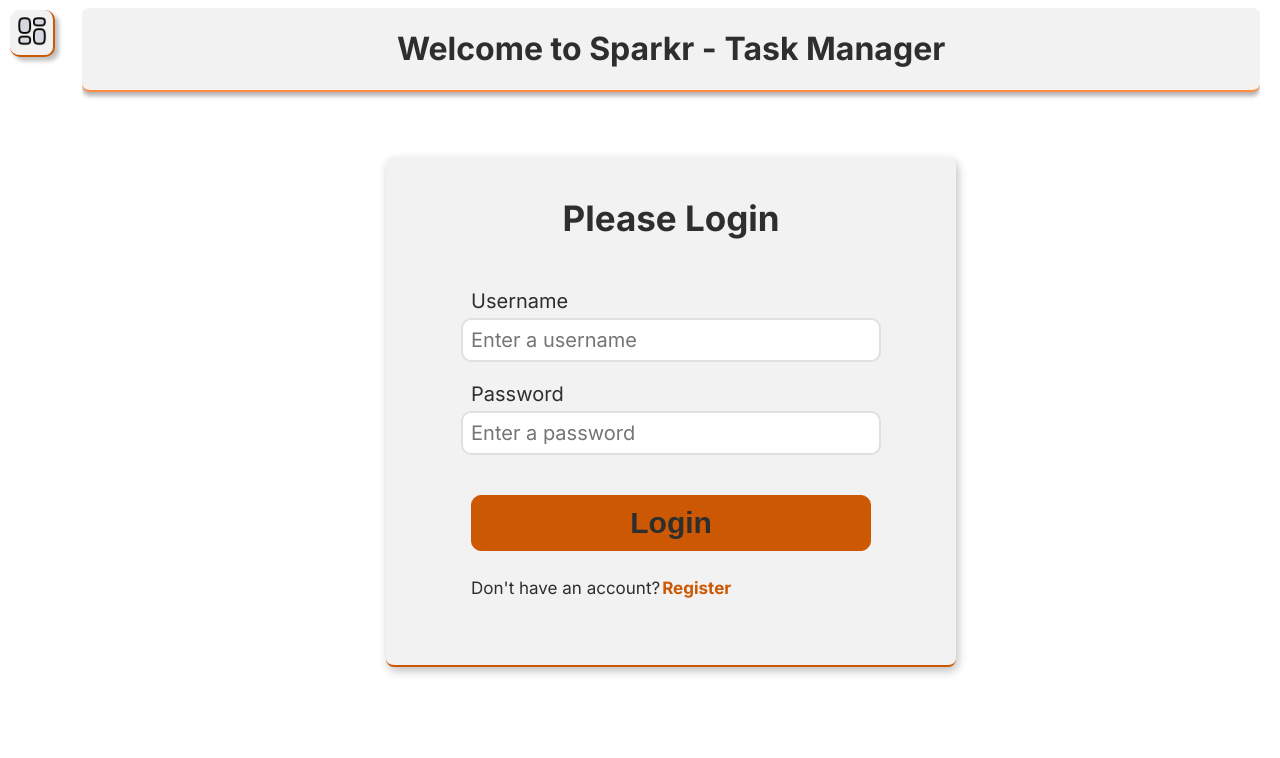
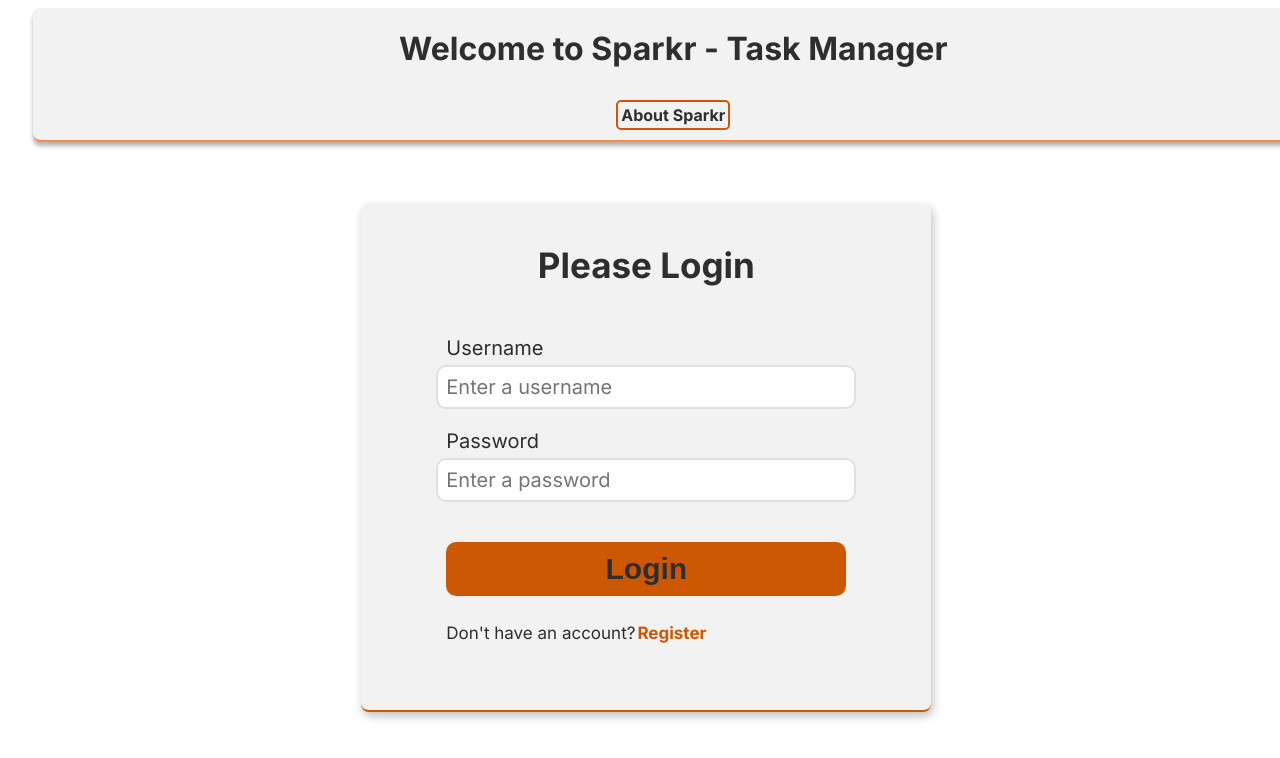
Before and after one commit to Emberalive/taskManager, a React (Vite) app: page / in a window 1280 px wide. Shown: the top 758 px of the page. Built offline with nearby package versions, Linux system fonts and the light colour scheme.

Commit message:
I removed the side menu, and added the naviogation to the header component.  also set the header and the group navigation to be fixed so it stays at the top of the screen

```diff
--- a/src/App.jsx
+++ b/src/App.jsx
@@ -14,7 +14,7 @@ import AboutUs from "./components/AboutUs.jsx";
 
 export default function App () {
 
-    const api_ip = "https://sparkr-api.emberalive.com";
+    const api_ip = "http://localhost:7000";
 
 
     const [isDarkMode, setDarkMode] = useState(false);
@@ -51,6 +51,7 @@ export default function App () {
 
     function AddCompletedTasks(id) {
         let taskToComplete = tasks.find((task) => task.id === id);
+
         if (!taskToComplete) return;
 
         setCompletedTasks((prevCompleted) => [...prevCompleted, taskToComplete]);
@@ -107,7 +108,7 @@ export default function App () {
 
     const [user, setUser] = useState({})
 
-    const [menuIsOpen, setMenuIsOpen] = useState(false)
+    // const [menuIsOpen, setMenuIsOpen] = useState(false)
 
     const [activeView, setActiveView] = useState('login'); // 'tasks', 'completed', or 'profile'
 
@@ -119,11 +120,11 @@ export default function App () {
         setActiveView(view)
     }
 
-    function toggleMenu() {
-        setMenuIsOpen(prev => {
-            return !prev
-        })
-    }
+    // function toggleMenu() {
+    //     setMenuIsOpen(prev => {
+    //         return !prev
+    //     })
+    // }
 
     function deleteTask (id) {
         const updatedTask = tasks.filter(task => task.id !== id)
@@ -144,19 +145,11 @@ export default function App () {
     return (
     <>
         {globalError !== "" && <GlobalError globalError={globalError} />}
-
-        <div
-        style={{
-                    display: 'grid',
-                    gridTemplateColumns: menuIsOpen ? '200px 1fr' : '50px 1fr',
-                    transition: 'grid-template-columns 0.5s ease',
-                }}
-        >
-            <Menu menuIsOpen={menuIsOpen} toggle={() => toggleMenu()}
-                   toggleView={toggleActiveView}
-                  loggedIn={loggedIn}
-                  activeView={activeView}
-            />
+            {/*<Menu menuIsOpen={menuIsOpen} toggle={() => toggleMenu()}*/}
+            {/*       toggleView={toggleActiveView}*/}
+            {/*      loggedIn={loggedIn}*/}
+            {/*      activeView={activeView}*/}
+            {/*/>*/}
             <main>
                 <Header activeView={activeView}
                         setGroups={setGroups}
@@ -169,6 +162,8 @@ export default function App () {
                         groups={groups}
                         handleGlobalError={handleGlobalError}
                         api={api_ip}
+                        toggleView={toggleActiveView}
+                        loggedIn={loggedIn}
                 />
                 {globalError !== "" && <GlobalError globalError={globalError} />}
 
@@ -201,6 +196,7 @@ export default function App () {
                                  taskError={taskError}
                                  handleGlobalError={handleGlobalError}
                                  api={api_ip}
+                                 activeView={activeView}
                     />}
                 {activeView === 'profile' && <Profile user={user}
                                                       setUser={setUser}
@@ -210,7 +206,20 @@ export default function App () {
                                                       setDarkMode={setDarkMode}
                                                       api={api_ip}
                 />}
-                {activeView === 'completed' && <CompletedTasks tasks={completedTasks} deleteTask={deleteTask}/>}
+                {activeView === 'completed' && <TaskDetails tasks={completedTasks}
+                                                            deleteTask={deleteTask}
+                                                            AddCompletedTasks={AddCompletedTasks}
+                                                            completedTasks={completedTasks}
+                                                            setTasks={setTasks}
+                                                            setCompletedTasks={setCompletedTasks}
+                                                            user={user}
+                                                            taskErrorRef={taskErrorRef}
+                                                            handleVisualError={handleVisualError}
+                                                            taskError={taskError}
+                                                            handleGlobalError={handleGlobalError}
+                                                            api={api_ip}
+                                                            activeView={activeView}
+                />}
                 {activeView === 'groups' && <Groups activeView={activeView}
                                                     groups={groups}
                                                     groupsRef={groupsRef}
@@ -240,7 +249,6 @@ export default function App () {
                 />}
                 </>}
             </main>
-        </div>
     </>
     )
 }
--- a/src/components/CompletedTasks.jsx
+++ b/src/components/CompletedTasks.jsx
@@ -18,7 +18,9 @@ export default function CompletedTasks(props) {
                         </h2>
                     </div>
             }
-            {taskElements}
+            <div>
+                {taskElements}
+            </div>
         </>
     )
 }
--- a/src/components/Groups.jsx
+++ b/src/components/Groups.jsx
@@ -42,7 +42,8 @@ export default function Groups (props) {
                           handleVisualError={props.handleVisualError}
                           taskError={props.taskError}
                           handleGlobalError={props.handleGlobalError}
-                                                       api={props.api}
+                          api={props.api}
+                          activeView={props.activeView}
             />}
             {props.groupClicked && (!tasks || tasks.length ===0) && (<p style={{
                 fontWeight: "bold",
--- a/src/components/Header.jsx
+++ b/src/components/Header.jsx
@@ -1,4 +1,7 @@
 export default function Header (props) {
+    function getNavItemClass (view) {
+        return `nav-item ${props.activeView === view ? "disabled-button" : ""}`
+    }
 
     function getTitle (activeView) {
         switch (activeView) {
@@ -13,7 +16,7 @@ export default function Header (props) {
             case 'login':
                 return "Welcome to Sparkr - Task Manager";
             case 'aboutUs':
-                return "About Us";
+                return "About Sparkr";
             default:
                 return "My Tasks";
         }
@@ -34,10 +37,6 @@ export default function Header (props) {
                 headers: {
                     "Content-Type": "application/json"
                 }
-                // body: JSON.stringify({
-                //     group: group,
-                //     username: props.user.username
-                // })
             })
 
 
@@ -62,14 +61,22 @@ export default function Header (props) {
     }
 
     return (
+        <div  className="header">
             <header className="title-header">
+                <h1>
+                    {getTitle(props.activeView)}
+                </h1>
+            </header>
+
+            <nav className={"nav-items"}>
+                <>
+                    {props.activeView === "groups" &&
+                        <div className={"group-controls"}>
                             {props.activeView === "groups" && <a className={"addGroup"} onClick={() => {
                                 addGroup()
                             }}>Add Group</a>}
-            <h1>
-                {getTitle(props.activeView)}
-            </h1>
-            {(props.activeView === 'groups' && props.groupClicked) && <a className={"deleteGroup"} onClick={async () => {
+                            {(props.activeView === 'groups' && props.groupClicked) &&
+                                <a className={"deleteGroup"} onClick={async () => {
                                     const groupData = props.groups.filter(group => {
                                         return group.name === props.groupClicked
                                     })
@@ -79,6 +86,46 @@ export default function Header (props) {
                                         await handleGroupDelete(props.groupClicked)
                                     }
                                 }}>Delete Group</a>}
-        </header>
+                        </div>}
+                    {props.loggedIn === false && <a className="nav-item" onClick={() => {
+                        if (props.activeView === "login") {
+                            props.toggleView("aboutUs")
+                        } else {
+                            props.toggleView("login")
+                            // props.toggle()
+                        }
+                    }}>
+                        {props.activeView === "aboutUs" ? "Login / Register" : "About Sparkr"}
+                    </a>}
+                    {props.loggedIn &&
+                        <>
+                        <a className={getNavItemClass("profile")} onClick={() => {
+                        props.toggleView("profile")
+                        // props.toggle()
+                        }}>
+                            My Profile
+                        </a>
+                        <a className={getNavItemClass("tasks")} onClick={() => {
+                            props.toggleView("tasks")
+                            // props.toggle()
+                        }}>
+                            My Tasks
+                        </a>
+                        <a className={getNavItemClass("completed")} onClick={() => {
+                            props.toggleView("completed")
+                            // props.toggle()
+                        }}>
+                            Completed tasks
+                        </a>
+                        <a className={getNavItemClass("groups")} onClick={() => {
+                            props.toggleView("groups")
+                            // props.toggle()
+                        }}>
+                            Groups
+                        </a>
+                    </>}
+                </>
+            </nav>
+        </div>
     )
 }
--- a/src/index.css
+++ b/src/index.css
@@ -44,6 +44,7 @@ body {
 }
 
 .about-container {
+    margin-top: 130px;
     height: 80vh;
     width: 100%;
     display: flex;
@@ -74,7 +75,7 @@ body {
 }
 
 main {
-    grid-column: 2;
+    /*grid-column: 2;*/
     display: flex;
     flex-direction: column;
     margin-left: 2%;
@@ -82,62 +83,75 @@ main {
     overflow: clip;
 }
 
-.menu {
-    position: fixed;
-    top: 10px;
-    left: 10px;
-    grid-column: 1;
-    background-color: var(--primary);
+/*.menu {*/
+/*    position: fixed;*/
+/*    top: 10px;*/
+/*    left: 10px;*/
+/*    grid-column: 1;*/
+/*    background-color: var(--primary);*/
+/*    display: flex;*/
+/*    flex-direction: column;*/
+/*    align-items: center;*/
+/*    border-right: 2px solid var(--tertiary);*/
+/*    box-shadow: 4px 4px 4px rgba(0, 0, 0, 0.25);*/
+/*    padding: 0 8px 0 8px;*/
+/*    border-radius: 10px;*/
+/*}*/
+
+/*.menu > div{*/
+/*    display: flex;*/
+/*    align-items: center;*/
+/*    justify-content: center;*/
+/*}*/
+
+/*.menu > a , .menu > a > img{*/
+/*    width: 30px;*/
+/*    height: 30px;*/
+/*    cursor: pointer;*/
+/*    margin-top: 10%;*/
+/*}*/
+
+
+.nav-items {
     display: flex;
-    flex-direction: column;
-    align-items: center;
-    border-right: 2px solid var(--tertiary);
-    box-shadow: 4px 4px 4px rgba(0, 0, 0, 0.25);
-    padding: 0 8px 0 8px;
-    border-radius: 10px;
-}
-
-.menu > div{
-    display: flex;
+    flex-direction: row;
     align-items: center;
     justify-content: center;
+    padding: 10px;
+    gap: 20px;
 }
-
-.menu > a , .menu > a > img{
-    width: 30px;
-    height: 30px;
-    cursor: pointer;
-    margin-top: 10%;
-}
-
-.menu-items {
-    flex-direction: column;
-    align-items: center;
-}
-
-.menu-item {
+.nav-item {
+    text-align: center;
     font-weight: bold;
     color: var(--accent);
     padding: 3px;
     border: 2px solid var(--tertiary);
     border-radius: 5px;
-    width: 100%;
+    width: fit-content;
     cursor: pointer;
-    margin-top: 5%;
 }
 
-.menu-item:hover {
+.nav-item:hover {
     background-color: var(--secondary);
     color: white;
 }
 
 .title-header {
+    display: inline-flex;
+    align-items: center;
+    justify-content: center;
+    width: 100%;
+}
+
+.header {
+    z-index: 100;
+    position: fixed;
     width: 100%;
     color: var(--accent);
     background-color: var(--primary);
     display: flex;
+    flex-direction: column;
     align-items: center;
-    justify-content: space-around;
     border-bottom: var(--secondary) solid 2px;
     border-radius: 8px;
     box-shadow: 0 4px 4px rgba(0, 0, 0, 0.3);
@@ -357,10 +371,11 @@ main {
 
 .profile_container {
     position: fixed;
+    top: 100px;
     display: flex;
     align-items: center;
     flex-direction: column;
-    height: 100%;
+    height: 80%;
     width: 100%;
     justify-content: center;
 }
@@ -517,6 +532,14 @@ main {
     color: white;
 }
 
+.task-container {
+    margin-top: 140px;
+}
+
+.task-container__groups {
+    margin-top: 230px;
+}
+
 .addTask:hover, .group-button:hover {
     background-color: var(--secondary);
     border-bottom: 2px solid var(--accent);
@@ -524,6 +547,10 @@ main {
 }
 
 .groups {
+    position: fixed;
+    width: 100%;
+    margin-top: 140px;
+    z-index: 100;
     height: 100%;
     max-height: 100px;
     display: flex;
@@ -541,23 +568,24 @@ main {
 }
 
 .addGroup {
-    border: 2px solid var(--tertiary);
+    border: 2px solid var(--success);
+    border-bottom: 2px solid var(--tertiary);
     border-radius: 10px;
     padding: 0.3%;
     color: var(--accent);
     cursor: pointer;
     transition: background-color, 0.3s ease-in-out;
     font-weight: bold;
-    background-color: var(--primary);
 }
 
 .addGroup:hover {
-    background-color: var(--secondary);
+    background-color: var(--success);
     color: white;
 }
 
 .deleteGroup {
     border: 2px solid var(--danger);
+    border-bottom: 2px solid var(--tertiary);
     border-radius: 10px;
     padding: 0.3%;
     color: var(--accent);
@@ -570,6 +598,18 @@ main {
 .deleteGroup:hover {
     background-color: var(--danger);
     color: white;
+}
+
+.group-controls {
+    display: flex;
+    align-items: center;
+    justify-content: center;
+    flex-direction: row;
+    gap: 10px;
+    width: 300px;
+    border: 2px solid var(--neutral);
+    border-radius: 10px;
+    padding: 10px;
 }
 
 .add-group__form {
@@ -742,6 +782,7 @@ main {
 }
 
 .Login_page {
+    margin-top: 130px;
     height: 80vh;
     width: 100%;
     display: flex;
@@ -816,8 +857,8 @@ main {
     margin-top: 20px;
     padding: 10px;
     font-weight: bold;
+    border: none;
     color: var(--accent);
-    border: 1px solid var(--tertiary);
     border-radius: 10px;
     cursor: pointer;
     outline: inherit;
@@ -828,6 +869,8 @@ main {
 
 .Login_page__form > button[type="submit"]:hover {
     background-color: var(--accent);
+    color: var(--neutral);
+    border: none;
 }
 
 .warning {
@@ -865,7 +908,7 @@ main {
 
 .dark-mode .about,
 .dark-mode .menu,
-.dark-mode .title-header,
+.dark-mode .header,
 .dark-mode .task,
 .dark-mode .newTaskForm,
 .dark-mode .profile,
```
Also changed, not shown: src/components/Controls.jsx (+24 -9 lines), src/components/TaskDetails.jsx (+10 -3 lines). Lines whose indentation alone changed are shown as unchanged.
